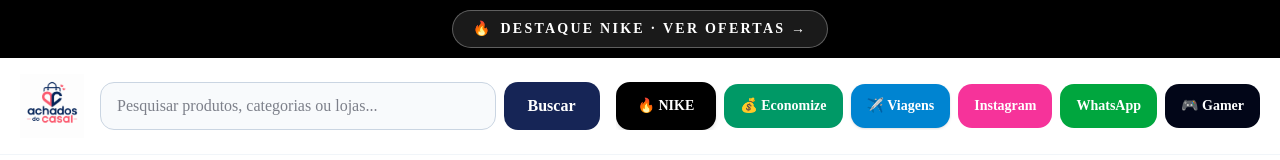
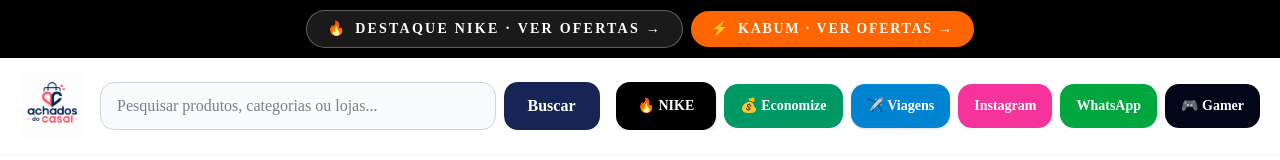
Before and after one commit to gabrielcalvi/achados-do-casal, a Next.js app: page / in a window 1280 px wide. Shown: the top 160 px of the page. Built offline with nearby package versions, Linux system fonts and the light colour scheme; no server answers; the database is empty.

Commit message:
Destaca Nike e KaBuM no topo global

```diff
--- a/app/layout.tsx
+++ b/app/layout.tsx
@@ -59,13 +59,20 @@
     >
       <body className="flex min-h-full flex-col bg-slate-50 text-slate-950">
         <div className="bg-black text-white">
-          <div className="mx-auto flex max-w-7xl items-center justify-center px-5 py-2.5 text-center">
+          <div className="mx-auto flex max-w-7xl flex-wrap items-center justify-center gap-2 px-5 py-2.5 text-center">
             <Link
               href="/nike"
               className="inline-flex items-center gap-2 rounded-full border border-white/30 bg-white/10 px-5 py-2 text-sm font-black uppercase tracking-[0.16em] transition hover:bg-white hover:text-black"
             >
               <span aria-hidden="true">🔥</span>
               Destaque Nike · Ver ofertas →
+            </Link>
+            <Link
+              href="/kabum"
+              className="inline-flex items-center gap-2 rounded-full bg-[#ff6500] px-5 py-2 text-sm font-black uppercase tracking-[0.12em] text-white transition hover:bg-[#e65c00]"
+            >
+              <span aria-hidden="true">⚡</span>
+              KaBuM · Ver ofertas →
             </Link>
           </div>
         </div>
```
